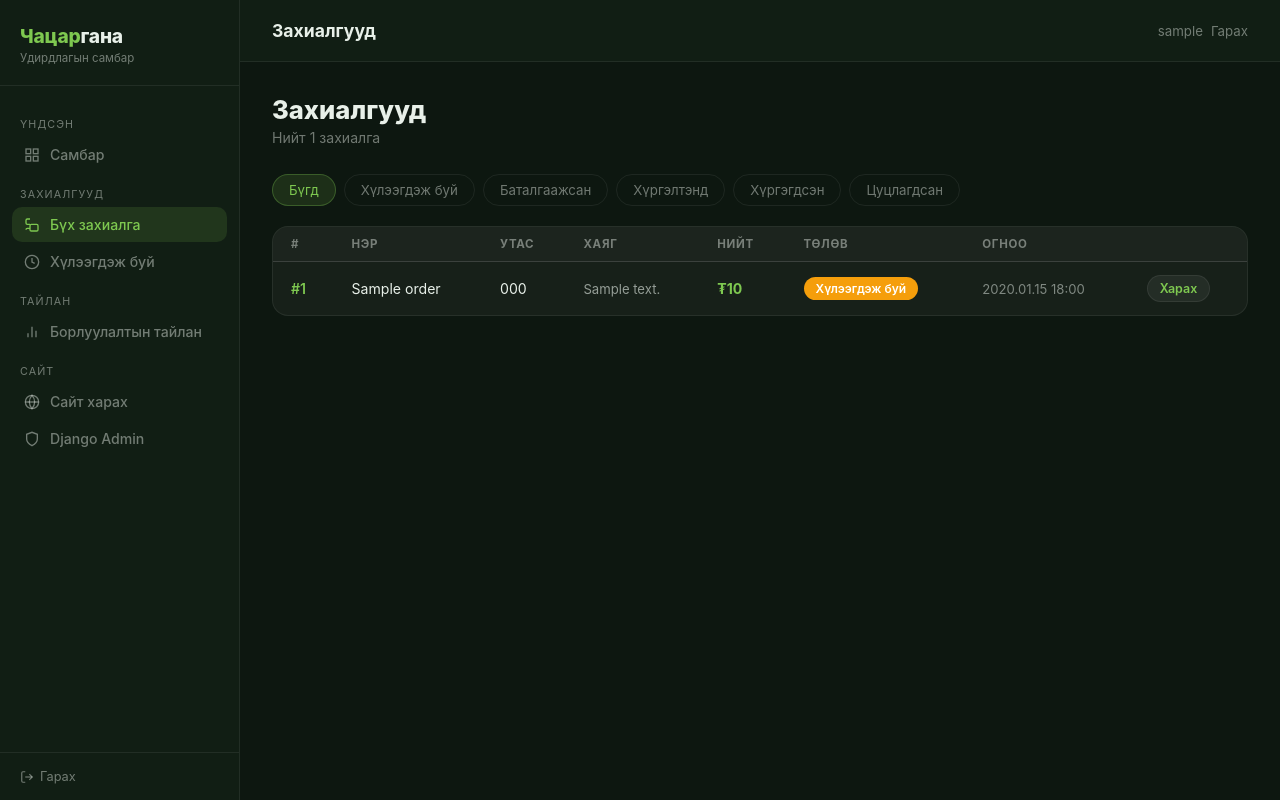
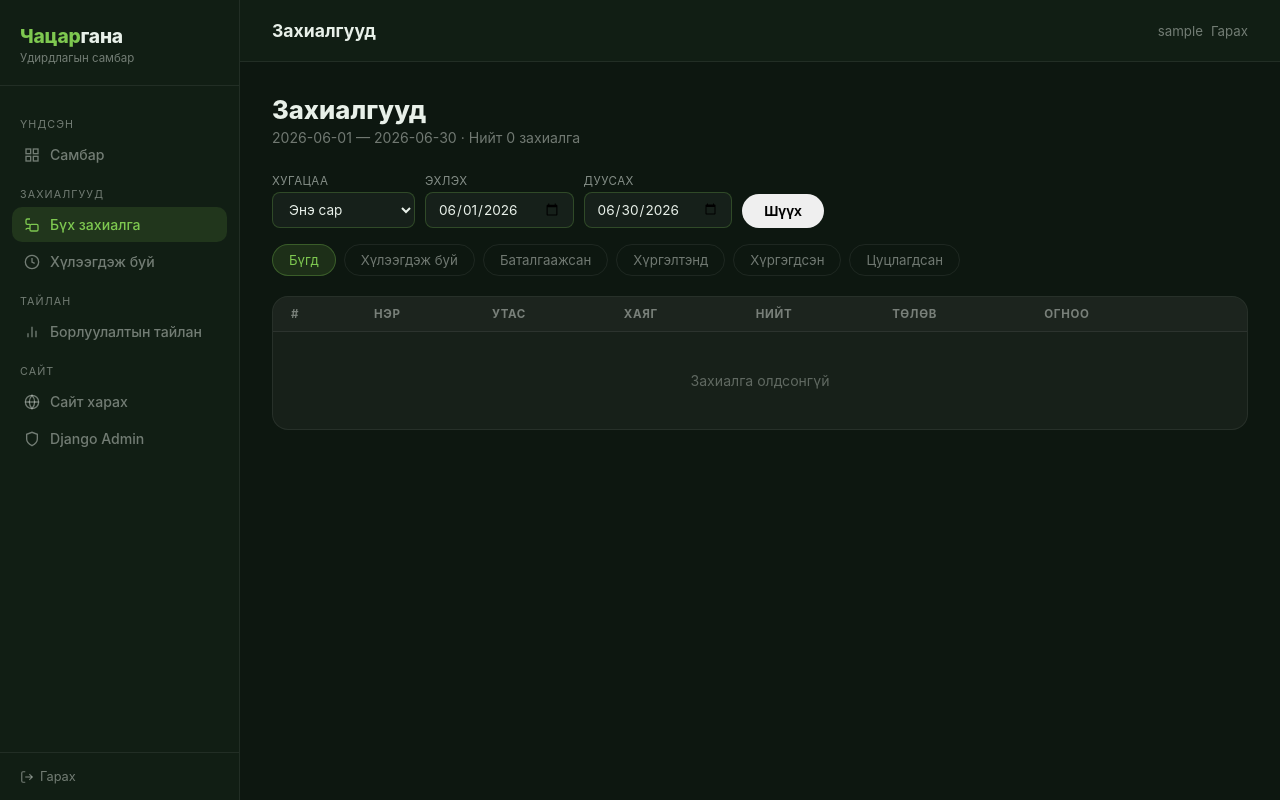
Before and after one commit to devlpr-X/chatsargana, a Django app: page /panel/orders/ in a window 1280 px wide. Run offline with Django 5.2, Linux system fonts and the light colour scheme; a user stored in the database is signed in; tables that the repository leaves empty hold one stand-in row (values such as "Sample post").

Commit message:
Panel orders: add date-range preset filter; hide my-orders for staff
- /panel/orders/ now filters by the same date presets as reports
  (this/last month, last 3/6 months, this/last year, all),
  defaulting to the current month; status filter preserves the range
- header: staff users no longer see the "my-orders" link;
  they get a "Самбар" (panel) link instead

Co-Authored-By: Claude Opus 4.8 <noreply@anthropic.com>

```diff
--- a/core/views.py
+++ b/core/views.py
@@ -513,14 +513,24 @@ def panel_dashboard(request):
 @panel_required
 def panel_orders(request):
     status_filter = request.GET.get('status', '')
+    preset, start_date, end_date, ranges = _resolve_range(request)
+
     qs = Order.objects.select_related('user').prefetch_related('items')
+    qs = qs.filter(created_at__date__gte=start_date, created_at__date__lte=end_date)
     if status_filter:
         qs = qs.filter(status=status_filter)
+
+    preset_json = {k: [v[0].isoformat(), v[1].isoformat()] for k, v in ranges.items()}
     context = {
         'orders':         qs,
         'status_filter':  status_filter,
         'status_choices': Order.STATUS_CHOICES,
         'status_colors':  Order.STATUS_COLORS,
+        'preset':         preset,
+        'preset_labels':  PRESET_LABELS,
+        'preset_json':    preset_json,
+        'start_date':     start_date.isoformat(),
+        'end_date':       end_date.isoformat(),
     }
     return render(request, 'panel_orders.html', context)
 
--- a/templates/panel_orders.html
+++ b/templates/panel_orders.html
@@ -5,19 +5,53 @@
 {% block topbar_title %}Захиалгууд{% endblock %}
 {% block nav_orders %}active{% endblock %}
 
+{% block extra_css %}
+<style>
+  .report-filter{display:flex;flex-wrap:wrap;gap:10px;align-items:end;margin-bottom:16px}
+  .report-filter .ff{display:flex;flex-direction:column;gap:4px}
+  .report-filter label{font-size:.72rem;color:rgba(232,240,233,.55);text-transform:uppercase;letter-spacing:.04em}
+  .report-filter select,.report-filter input[type=date]{
+    background:#16201a;border:1px solid rgba(126,200,80,.25);color:#e8f0e9;
+    padding:8px 12px;border-radius:8px;font-size:.85rem;font-family:inherit}
+</style>
+{% endblock %}
+
 {% block content %}
 
 <div class="page-header">
   <h1>Захиалгууд</h1>
-  <p>Нийт {{ orders|length }} захиалга</p>
+  <p>{{ start_date }} — {{ end_date }} · Нийт {{ orders|length }} захиалга</p>
 </div>
 
-<!-- Filter -->
+<!-- Date range filter -->
+<form method="get" class="report-filter">
+  <div class="ff">
+    <label>Хугацаа</label>
+    <select name="preset" id="presetSel">
+      {% for val, label in preset_labels %}
+      <option value="{{ val }}" {% if preset == val %}selected{% endif %}>{{ label }}</option>
+      {% endfor %}
+      <option value="custom" {% if preset == 'custom' %}selected{% endif %}>Захиалгат</option>
+    </select>
+  </div>
+  <div class="ff">
+    <label>Эхлэх</label>
+    <input type="date" name="start" id="startInp" value="{{ start_date }}">
+  </div>
+  <div class="ff">
+    <label>Дуусах</label>
+    <input type="date" name="end" id="endInp" value="{{ end_date }}">
+  </div>
+  <input type="hidden" name="status" value="{{ status_filter }}">
+  <button type="submit" class="btn-p">Шүүх</button>
+</form>
+
+<!-- Status filter (preserves date range) -->
 <div class="filter-row">
-  <a href="{% url 'core:panel_orders' %}"
+  <a href="{% url 'core:panel_orders' %}?preset={{ preset }}&start={{ start_date }}&end={{ end_date }}"
      class="filter-btn {% if not status_filter %}active{% endif %}">Бүгд</a>
   {% for val, label in status_choices %}
-  <a href="{% url 'core:panel_orders' %}?status={{ val }}"
+  <a href="{% url 'core:panel_orders' %}?status={{ val }}&preset={{ preset }}&start={{ start_date }}&end={{ end_date }}"
      class="filter-btn {% if status_filter == val %}active{% endif %}">{{ label }}</a>
   {% endfor %}
 </div>
@@ -58,4 +92,22 @@
   </table>
 </div>
 
+{{ preset_json|json_script:"preset-ranges" }}
+
 {% endblock %}
+
+{% block extra_js %}
+<script>
+(function(){
+  const presetRanges = JSON.parse(document.getElementById('preset-ranges').textContent);
+  const sel = document.getElementById('presetSel');
+  const si = document.getElementById('startInp');
+  const ei = document.getElementById('endInp');
+  sel.addEventListener('change', function(){
+    const r = presetRanges[sel.value];
+    if (r){ si.value = r[0]; ei.value = r[1]; }
+  });
+  [si, ei].forEach(function(i){ i.addEventListener('change', function(){ sel.value = 'custom'; }); });
+})();
+</script>
+{% endblock %}
```
Also changed, not shown: templates/base.html (+6 -1 lines).
